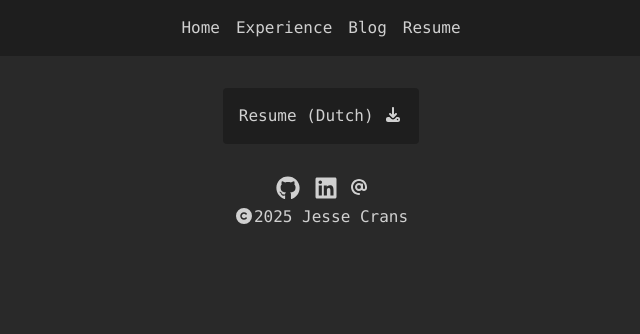
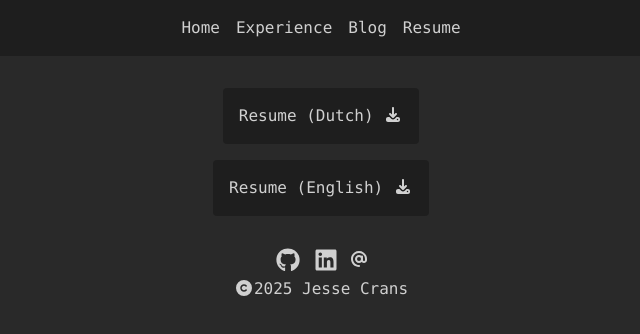
Before and after one commit to jessecrans/jessecrans.github.io, a React (Vite) app: page /resume in a window 1280 px wide. Shown: the top 334 px of the page, without its empty margins (319-959 px from the left). Built offline with nearby package versions, Linux system fonts and the light colour scheme.

Commit message:
added eng resume and changed picture

```diff
--- a/src/pages/Home.tsx
+++ b/src/pages/Home.tsx
@@ -50,9 +50,9 @@ const Home = () => {
                 <section id="hobbies">
                     <h2 className="my-4">Hobbies</h2>
                     <img
-                        src="/ikportret.jpg"
+                        src="/ikspeelbas.jpg"
                         alt="Portrait of me"
-                        className="float-left w-80 max-md:w-40 h-auto mr-4 mb-4"
+                        className="float-left w-60 max-md:w-30 h-auto mr-4 mb-4"
                     />
                     <p className="text-justify">
                         In my free time, I enjoy playing and producing music. I mainly play guitar and a bit of bass. I've released my first album some time ago and am slowly working on a second one. I also like messing around with hardware, fixing and customizing things like Joy-Cons and old 3DS consoles. When it comes to games, I often play Rocket League and League of Legends with friends, and games like Splatoon 3 and Mario Kart with my girlfriend. From time to time I like to go outside as well, mostly playing tennis, cycling or just strolling around the city of Nijmegen.
--- a/src/pages/Resume.tsx
+++ b/src/pages/Resume.tsx
@@ -12,6 +12,14 @@ const Resume = () => {
       >
         Resume (Dutch) <FontAwesomeIcon icon={faDownload} />
       </a>
+      <a
+        href="/JLCrans_CV_ENG.pdf"
+        download
+        target="_blank"
+        className="bg-background hover:bg-background-soft p-4 rounded"
+      >
+        Resume (English) <FontAwesomeIcon icon={faDownload} />
+      </a>
       {/* <a className="bg-background hover:bg-background-soft p-4 rounded">Resume (English)</a> */}
     </main>
   )
```
Also changed, not shown: public/ikspeelbas.jpg (added), 1 other file (tests, documents, lock files or other folders).
